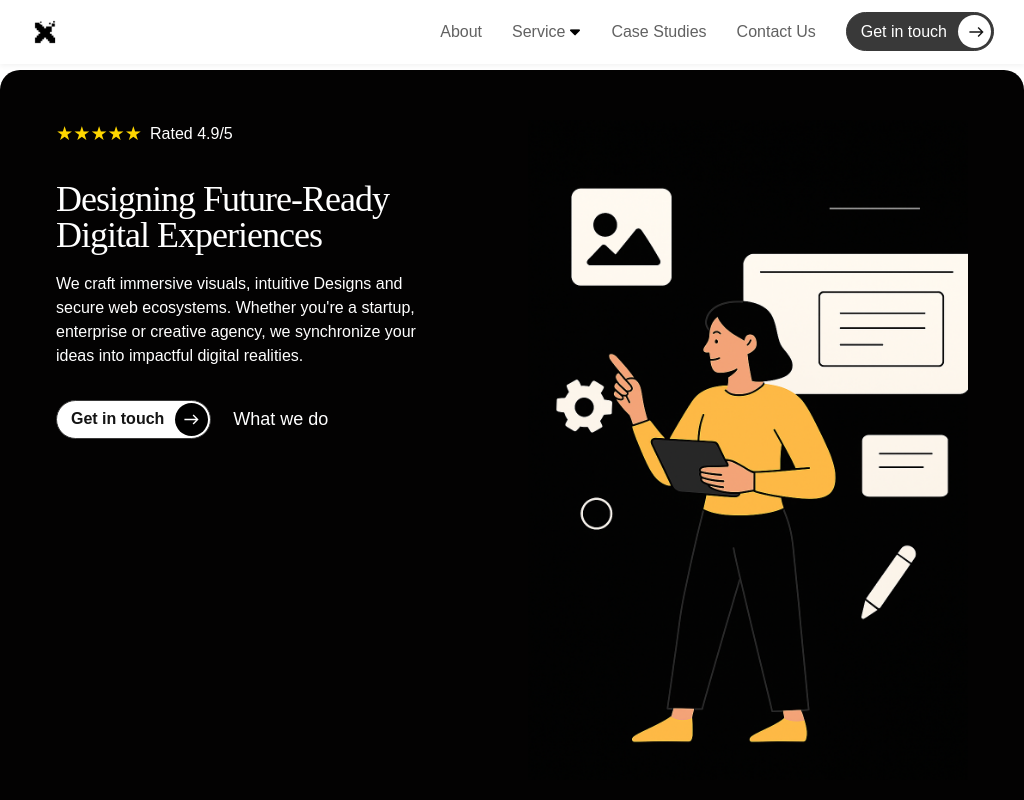
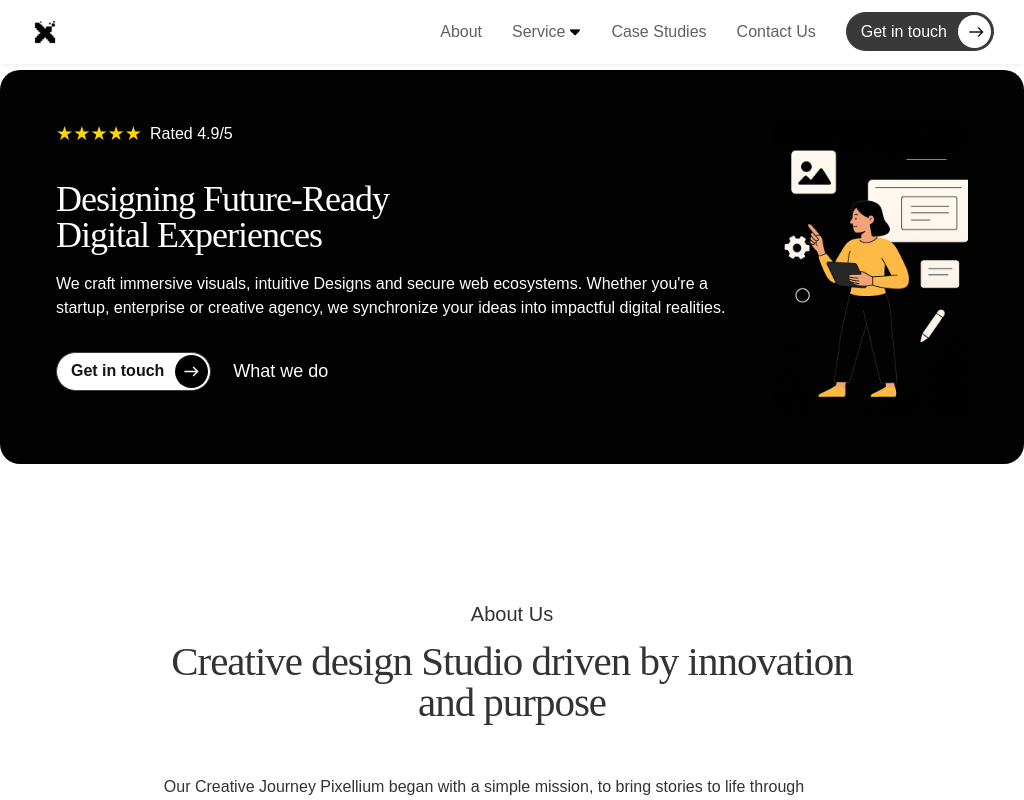
Before and after one commit to vignesh3002-cr/pixillium, a React (Vite) app: page / in a window 1024 px wide. Shown: the top 800 px of the page. Built offline with nearby package versions, Linux system fonts and the light colour scheme.

Commit message:
Changes where made on frontend part

```diff
--- a/src/App.css
+++ b/src/App.css
@@ -1482,7 +1482,7 @@ button{
 }
 
 .hero-image {
-  flex: 1;
+  height: 328px;
   border-radius: 16px;
   display: flex;
 }
@@ -1723,7 +1723,9 @@ button{
   }
   .hero-text p{
     font-size: 16px;
-    max-width:380px ;
+  }
+  .hero-image{
+    height: 294px;
   }
 
   .hero-container-2{
@@ -1769,6 +1771,9 @@ button{
   }
   .hero-text p{
     font-size: 16px;
+  }
+  .hero-image{
+    display: none;
   }
   .hero-buttons{
     flex-direction: column;
```
